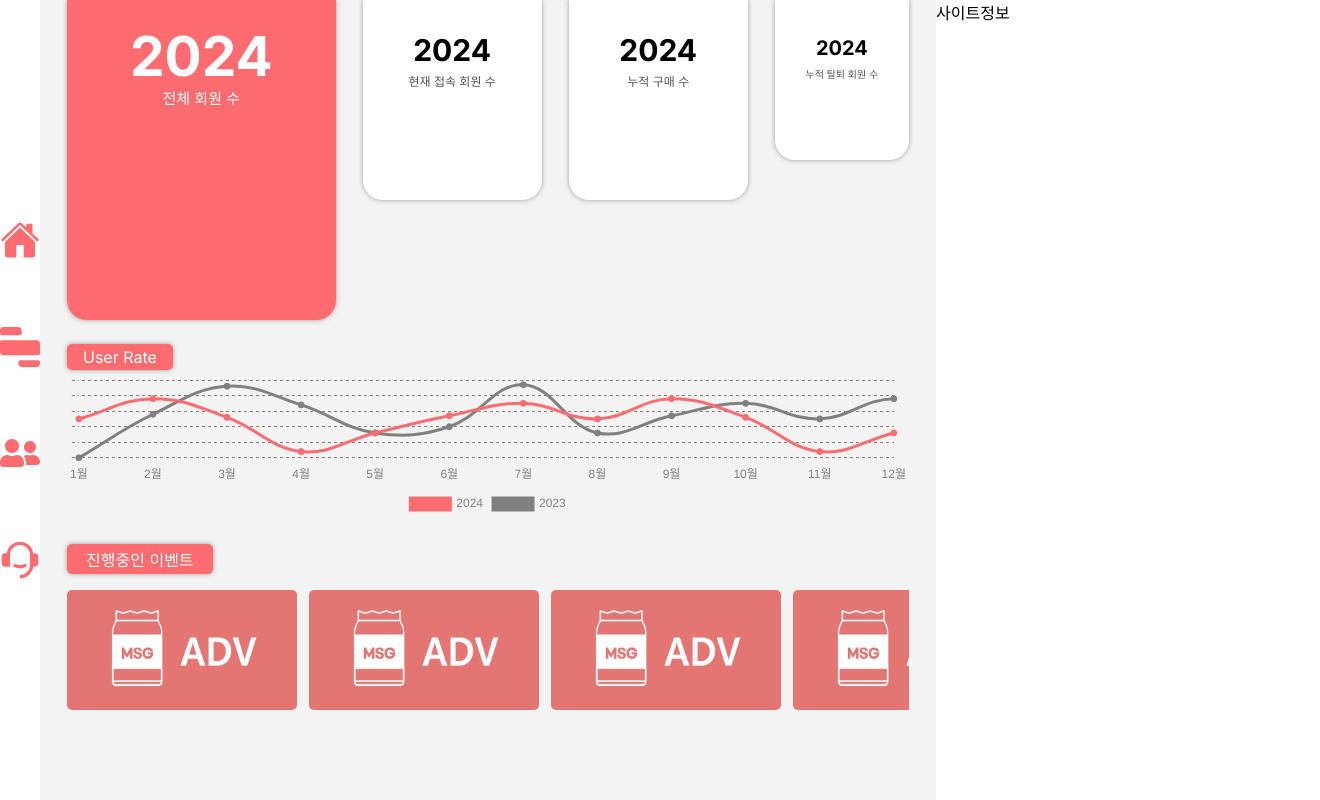
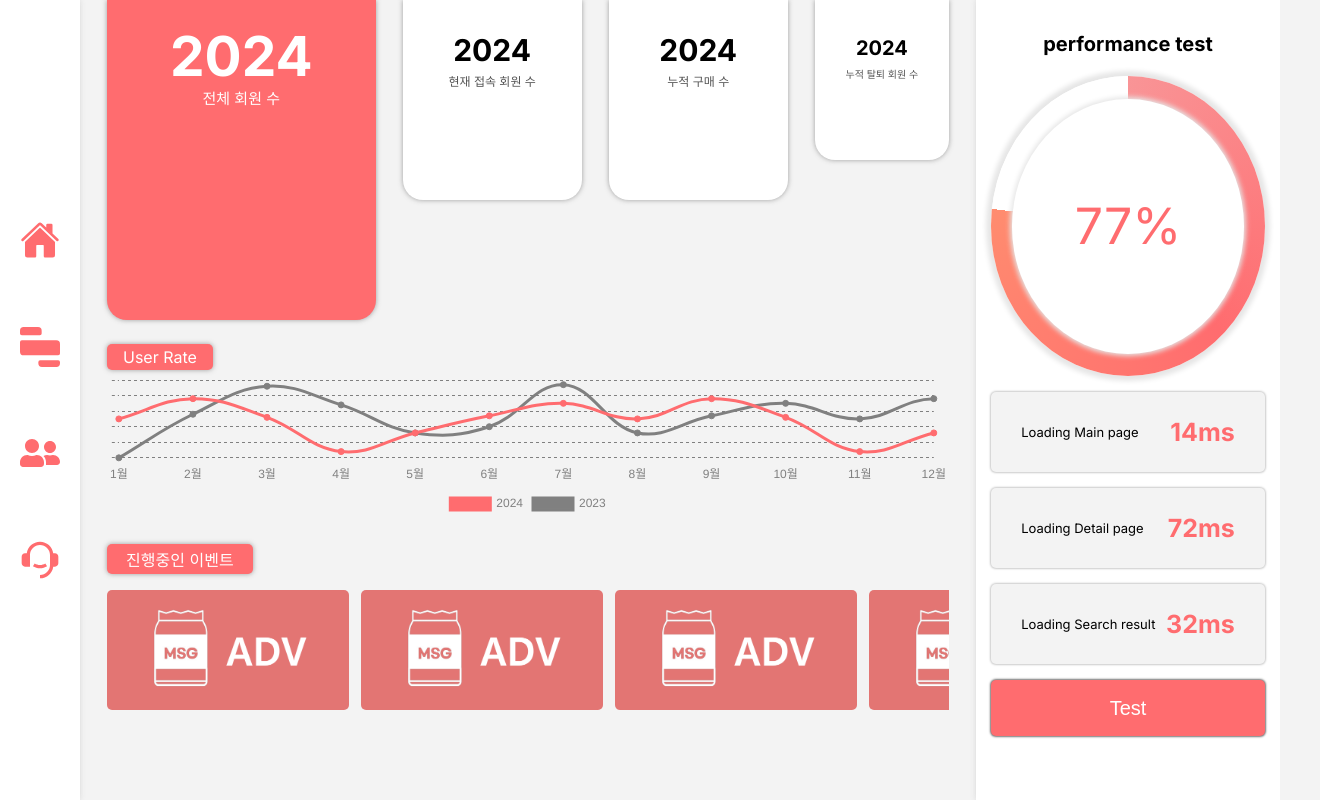
Before and after one commit to 1-MSG/admin_frontend, a Next.js app: page / in a window 1280 px wide. Shown: the whole page, 1320 px wide, since content can reach past the window. Built offline with nearby package versions, Linux system fonts and the light colour scheme.

Commit message:
feat: performance 퍼블리싱 구현 (#11)

```diff
--- a/src/app/(main)/@siteInfo/page.tsx
+++ b/src/app/(main)/@siteInfo/page.tsx
@@ -1,3 +1,13 @@
+import styles from "@/styles/main.module.css";
+import Performance from "@/app/(main)/_components/Performance";
+
 export default function Page() {
-  return <div>사이트정보</div>;
+  return (
+    <div className={styles.mainPageRightContainer}>
+      <p>performance test</p>
+      <div>
+        <Performance />
+      </div>
+    </div>
+  );
 }
--- /dev/null
+++ b/src/app/(main)/_components/Performance.tsx
@@ -0,0 +1,52 @@
+"use client";
+
+import React, { useState, useEffect } from "react";
+import styles from "@/styles/main.module.css";
+
+export default function Performance() {
+  const [percentage, setPercentage] = useState(77);
+
+  //값 변화함수
+  const updatePercentage = () => {
+    const newPercentage = Math.floor(Math.random() * 101);
+    setPercentage(newPercentage);
+  };
+
+  const degree = (percentage / 100) * 360;
+
+  return (
+    <>
+      <div style={{ width: "100%", display: "flex", justifyContent: "center" }}>
+        <div
+          className={styles.mainPageRightContainerCircle}
+          style={{
+            background: `conic-gradient(#f99496, #ff6c6f, #ff8c6f ${degree}deg, white 0deg)`,
+          }}
+        >
+          <div className={styles.mainPageRightContainerInnerCircle}>
+            <span>{percentage}%</span>
+          </div>
+        </div>
+      </div>
+      <div className={styles.mainPageRightContainerRate}>
+        <div className={styles.mainPageRightContainerRateTitle}>
+          Loading Main page
+        </div>
+        <div className={styles.mainPageRightContainerRateValue}>14ms</div>
+      </div>
+      <div className={styles.mainPageRightContainerRate}>
+        <div className={styles.mainPageRightContainerRateTitle}>
+          Loading Detail page
+        </div>
+        <div className={styles.mainPageRightContainerRateValue}>72ms</div>
+      </div>
+      <div className={styles.mainPageRightContainerRate}>
+        <div className={styles.mainPageRightContainerRateTitle}>
+          Loading Search result
+        </div>
+        <div className={styles.mainPageRightContainerRateValue}>32ms</div>
+      </div>
+      <button className={styles.mainPageRightContainerRateBtn}>Test</button>
+    </>
+  );
+}
--- a/src/app/(main)/page.tsx
+++ b/src/app/(main)/page.tsx
@@ -45,7 +45,7 @@ export default function Home() {
               src={event}
               alt=""
               style={{
-                width: "230px",
+                width: "242px",
                 height: "120px",
                 display: "inline-block",
                 borderRadius: "5px",
@@ -55,7 +55,7 @@ export default function Home() {
               src={event}
               alt=""
               style={{
-                width: "230px",
+                width: "242px",
                 height: "120px",
                 marginLeft: "12px",
                 display: "inline-block",
@@ -66,7 +66,7 @@ export default function Home() {
               src={event}
               alt=""
               style={{
-                width: "230px",
+                width: "242px",
                 height: "120px",
                 marginLeft: "12px",
                 display: "inline-block",
@@ -77,7 +77,7 @@ export default function Home() {
               src={event}
               alt=""
               style={{
-                width: "230px",
+                width: "242px",
                 height: "120px",
                 marginLeft: "12px",
                 display: "inline-block",
@@ -88,7 +88,7 @@ export default function Home() {
               src={event}
               alt=""
               style={{
-                width: "230px",
+                width: "242px",
                 height: "120px",
                 marginLeft: "12px",
                 display: "inline-block",
@@ -99,7 +99,7 @@ export default function Home() {
               src={event}
               alt=""
               style={{
-                width: "230px",
+                width: "242px",
                 height: "120px",
                 marginLeft: "12px",
                 display: "inline-block",
--- a/src/styles/layout.module.css
+++ b/src/styles/layout.module.css
@@ -10,9 +10,14 @@
   /* background-color: aqua; */
   width: 70%;
   height: 100vh;
+  margin-left: 10vh;
 }
 .mainPageRight {
   background-color: rgb(255, 255, 255);
   width: 30%;
   height: 100vh;
+  display: flex;
+  justify-content: center;
+  align-items: center;
+  box-shadow: 0px 0px 5px rgba(153, 153, 153, 0.3);
 }
--- a/src/styles/main.module.css
+++ b/src/styles/main.module.css
@@ -146,3 +146,83 @@
   padding-left: 3%;
   padding-right: 3%;
 }
+
+/*메인페이지 오른쪽 화면 퍼블리싱*/
+.mainPageRightContainer {
+  /* background-color: rgb(219, 36, 36); */
+  width: 90%;
+  height: 100%;
+}
+.mainPageRightContainer p {
+  /* background-color: aqua; */
+  width: 100%;
+  font-size: 20px;
+  font-weight: bold;
+  color: rgb(0, 0, 0);
+  display: flex;
+  justify-content: center;
+  align-items: center;
+  margin-top: 4vh;
+}
+.mainPageRightContainerCircle {
+  font-size: 10px;
+  width: 300px;
+  height: 300px;
+  display: flex;
+  border-radius: 50%;
+  position: relative;
+  box-shadow: 0px 0px 5px 5px rgb(230, 230, 230);
+}
+.mainPageRightContainerInnerCircle {
+  width: 85%;
+  height: 85%;
+  border-radius: inherit;
+  background-color: #ffffff;
+  margin: auto;
+  display: flex;
+  color: white;
+  justify-content: center;
+  box-shadow: 0px 0px 5px 2px rgb(230, 230, 230);
+}
+.mainPageRightContainerInnerCircle span {
+  color: #ff6c6f;
+  font-size: 50px;
+  display: flex;
+  align-items: center;
+}
+.mainPageRightContainerRate {
+  background-color: #f3f3f3;
+  width: 100%;
+  height: 10vh;
+  border-radius: 5px;
+  margin-top: 2vh;
+  display: flex;
+  justify-content: space-between;
+  align-items: center;
+  box-shadow: 0px 0px 2px 1px rgb(203, 203, 203);
+}
+.mainPageRightContainerRateTitle {
+  font-size: 13px;
+  margin-left: 30px;
+}
+.mainPageRightContainerRateValue {
+  font-size: 25px;
+  color: #ff6c6f;
+  font-weight: bold;
+  margin-right: 30px;
+}
+.mainPageRightContainerRateBtn {
+  width: 100%;
+  height: 7vh;
+  margin-top: 2vh;
+  border-radius: 5px;
+  border: none;
+  background-color: #ff6c6f;
+  color: white;
+  font-size: 20px;
+  box-shadow: 0px 0px 2px 1px rgb(117, 117, 117);
+}
+.mainPageRightContainerRateBtn:hover {
+  cursor: pointer;
+  background-color: #c75759;
+}
--- a/src/styles/nav.module.css
+++ b/src/styles/nav.module.css
@@ -1,8 +1,10 @@
 .navContainer {
+  position: fixed;
   background-color: rgb(255, 255, 255);
   height: 100vh;
   width: 10vh;
   align-content: center;
+  box-shadow: 0px 0px 5px rgba(153, 153, 153, 0.3);
 }
 
 .navInnerContainer {
```
